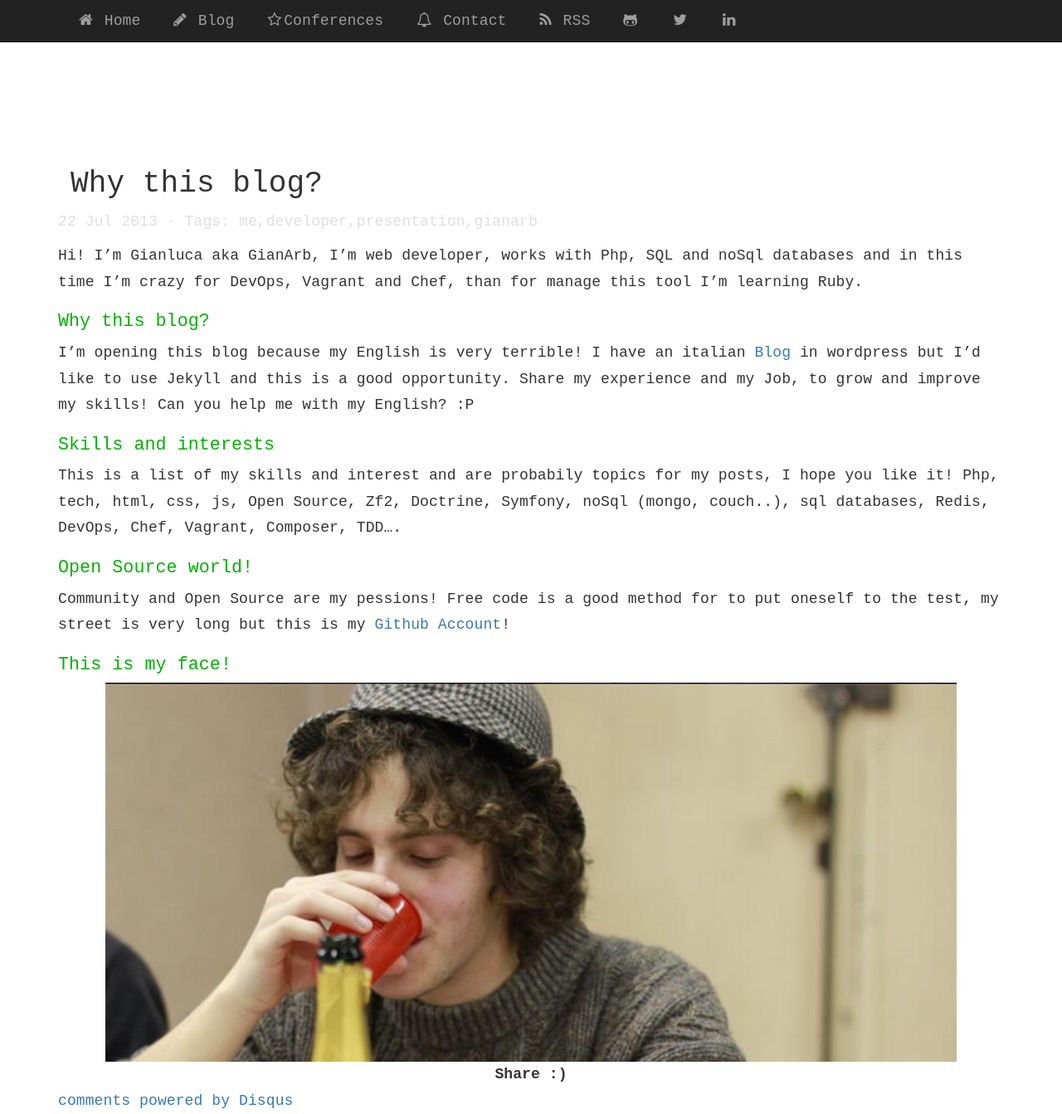
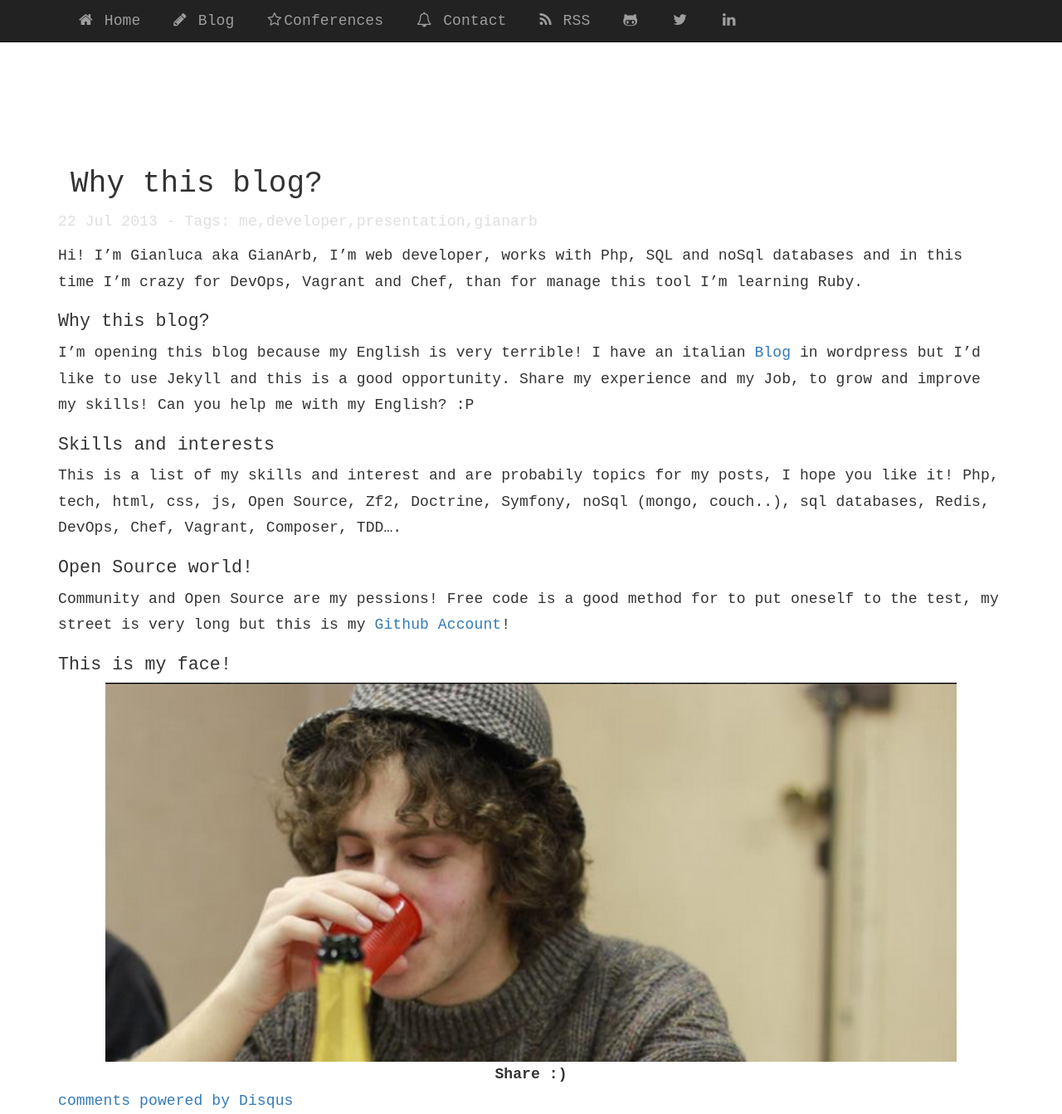
Before and after one commit to gianarb/gianarb.github.com, a Jekyll site: the page built from _posts/2013-07-23-why-this-blog.markdown, in a window 1280 px wide and 1343 px high. Shown: the whole window at 83% size. Built offline with Jekyll 4.4.1, drawn with Linux system fonts in a browser that asks for light colours; nearby versions of some CDN libraries; comment, search, counter and statistics services are not loaded.

Commit message:
Fixed color

```diff
--- a/css/main.css
+++ b/css/main.css
@@ -73,13 +73,10 @@ a > .fa {
  */
 .post h2
 {
-    color: #00B200;
     font-size:1.5em;
-    text-shadow: 2px 2px 8px #018401;
 }
 .post h3
 {
-    color: #00B200;
     font-size:1.2em;
 }
 .post h4
```
